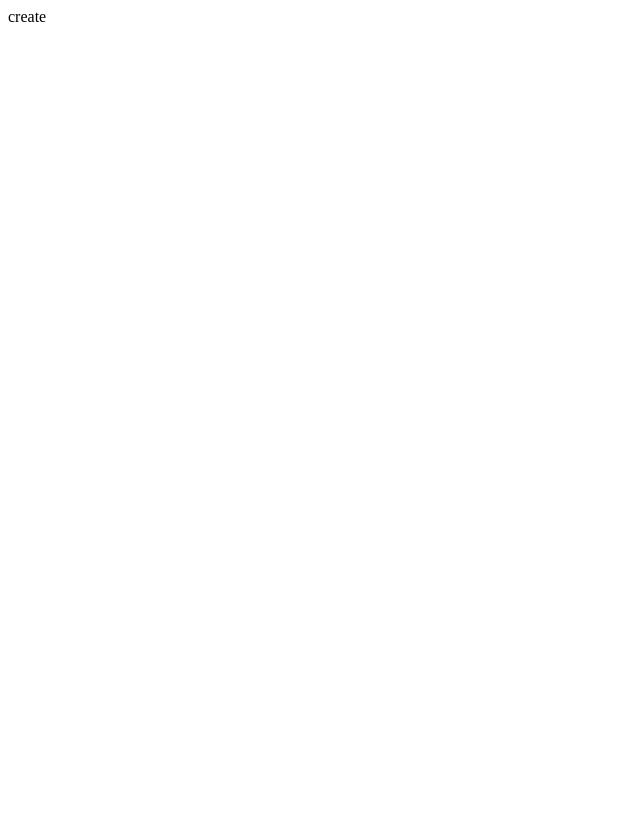
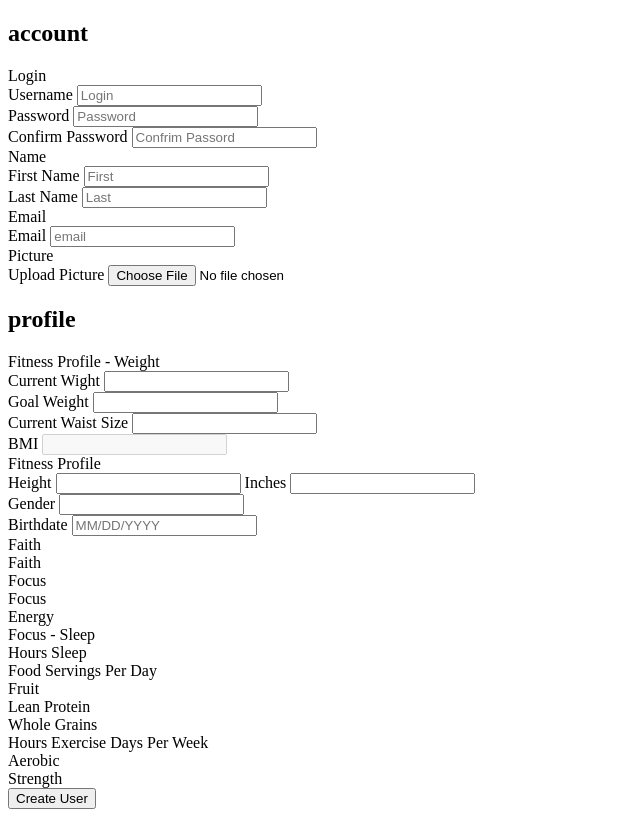
Before and after one commit to shaselton/SBC-danielplan, a plain HTML site: page index.html at #!/create in a window 1280 px wide. Shown: the whole page, without its empty margins (0-640 px from the left). Drawn offline with nearby package versions, Linux system fonts and the light colour scheme; some packages are replaced by stand-ins of ours.

Commit message:
basic model of pages is defined.

```diff
--- a/js/Controllers/create-ck.js
+++ b/js/Controllers/create-ck.js
@@ -1 +1 @@
-(function(){"use strict";angular.module("sbc").controller("CreateCtrl",["$scope",function(e){}])})();
+(function(){"use strict";angular.module("sbc").controller("CreateCtrl",["$scope",function(e){e.user={};e.createUser=function(){console.log(e.user)}}])})();
--- a/partials/create.html
+++ b/partials/create.html
@@ -1,3 +1,165 @@
-create
-<br>
-{{test}}
+<form name='create-user' novalidate>
+
+	<section name="account">
+		<h2 class="section-title">account</h2>
+		<div class="group-title">Login</div>
+		<div class='item'>
+			<label>Username
+				<input type='text' ng-model='user.username' name='username' placeholder='Login' required />
+			</label>
+		</div>
+
+		<div class='item'>
+			<label>Password
+				<input type='password' ng-model='user.password' name='password' placeholder='Password' required />
+			</label>
+		</div>
+
+		<div class='item'>
+			<label>Confirm Password
+				<input type='password' ng-model='user.confirm' name='password' placeholder='Confrim Passord' required />
+			</label>
+		</div>
+
+		<div class="group-title">Name</div>
+		<div class='item'>
+			<label>First Name
+				<input type='text' ng-model='user.firstName' name='firstName' placeholder='First' />
+			</label>
+		</div>
+
+		<div class='item'>
+			<label>Last Name
+				<input type='text' ng-model='user.lastName' name='lastName' placeholder='Last' />
+			</label>
+		</div>
+
+		<div class="group-title">Email</div>
+		<div class='item'>
+			<label>Email
+				<input type='email' ng-model='user.email' name='email' placeholder='email' required />
+			</label>
+		</div>
+
+		<div class="group-title">Picture</div>
+		<div class='item'>
+			<label>Upload Picture
+				<input type='file' ng-model='user.picture' name='picture' required />
+			</label>
+		</div>
+	</section>
+
+	<section name="profile">
+		<h2 class="section-title">profile</h2>
+		<div class="group-title">Fitness Profile - Weight</div>
+		<div class='item'>
+			<label>Current Wight
+				<input type='input' ng-model='user.currentWeight' name='currentWeight' required />
+			</label>
+		</div>
+
+		<div class='item'>
+			<label>Goal Weight
+				<input type='input' ng-model='user.goalWeight' name='goalWeight' required />
+			</label>
+		</div>
+
+		<div class='item'>
+			<label>Current Waist Size
+				<input type='input' ng-model='user.waistSize' name='waistSize' required />
+			</label>
+		</div>
+
+		<div class='item'>
+			<label>BMI
+				<input type='input' ng-model='user.bmi' name='bmi' required disabled/>
+			</label>
+		</div>
+
+		<div class="group-title">Fitness Profile</div>
+		<!--
+		<div class='item'>
+			<label>Units
+				<input type='input' ng-model='user.unitMeasurement' name='unitMeasurement' placeholder='Standard U.S.' required />
+			</label>
+		</div>
+		-->
+
+		<div class='item'>
+			<label>Height
+				<input type='input' ng-model='user.heightFeet' name='heightFeet' required />
+			</label>
+			<label>Inches
+				<input type='input' ng-model='user.heightInches' name='heightInches' required />
+			</label>
+		</div>
+
+		<div class='item'>
+			<label>Gender
+				<input type='input' ng-model='user.gender' name='gender' required/>
+			</label>
+		</div>
+
+		<div class='item'>
+			<label>Birthdate
+				<input type='input' ng-model='user.birthday' name='gender' placeholder='MM/DD/YYYY' required/>
+			</label>
+		</div>
+
+		<div class="group-title">Faith</div>
+		<div class='item'>
+			<label>Faith
+			</label>
+		</div>
+
+		<div class="group-title">Focus</div>
+		<div class='item'>
+			<label>Focus
+			</label>
+		</div>
+
+		<div class='item'>
+			<label>Energy
+			</label>
+		</div>
+
+		<div class="group-title">Focus - Sleep</div>
+		<div class='item'>
+			<label>Hours Sleep
+			</label>
+		</div>
+
+		<div class="group-title">Food Servings Per Day</div>
+		<div class='item'>
+			<label>Fruit
+			</label>
+		</div>
+
+		<div class='item'>
+			<label>Lean Protein
+			</label>
+		</div>
+
+		<div class='item'>
+			<label>Whole Grains
+			</label>
+		</div>
+
+		<div class="group-title">Hours Exercise Days Per Week</div>
+		<div class='item'>
+			<label>Aerobic
+			</label>
+		</div>
+
+		<div class='item'>
+			<label>Strength
+			</label>
+		</div>
+
+
+	</section>
+
+	<button name='create-user' ng-click="createUser()">Create User</button>
+
+
+</form>
```
